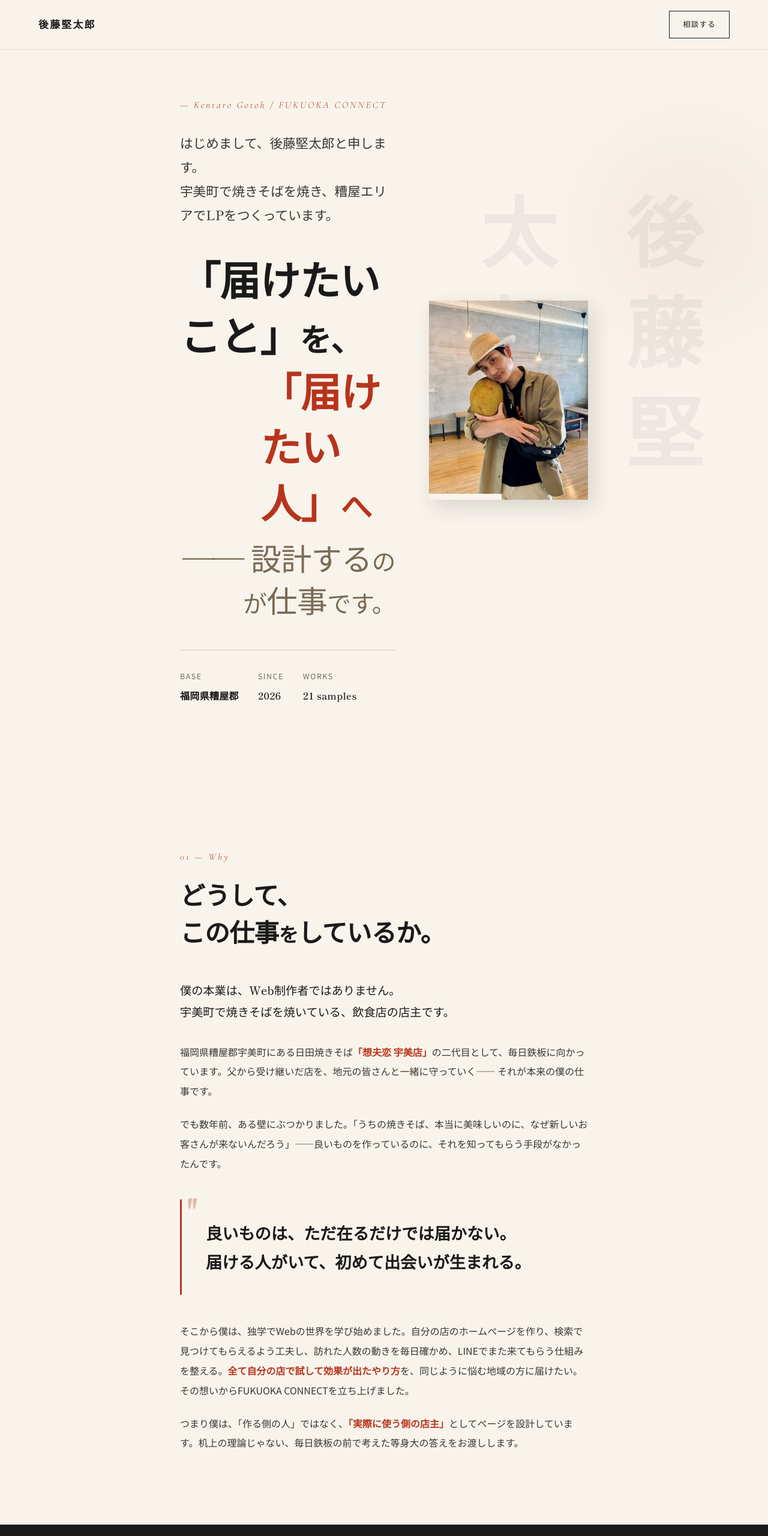
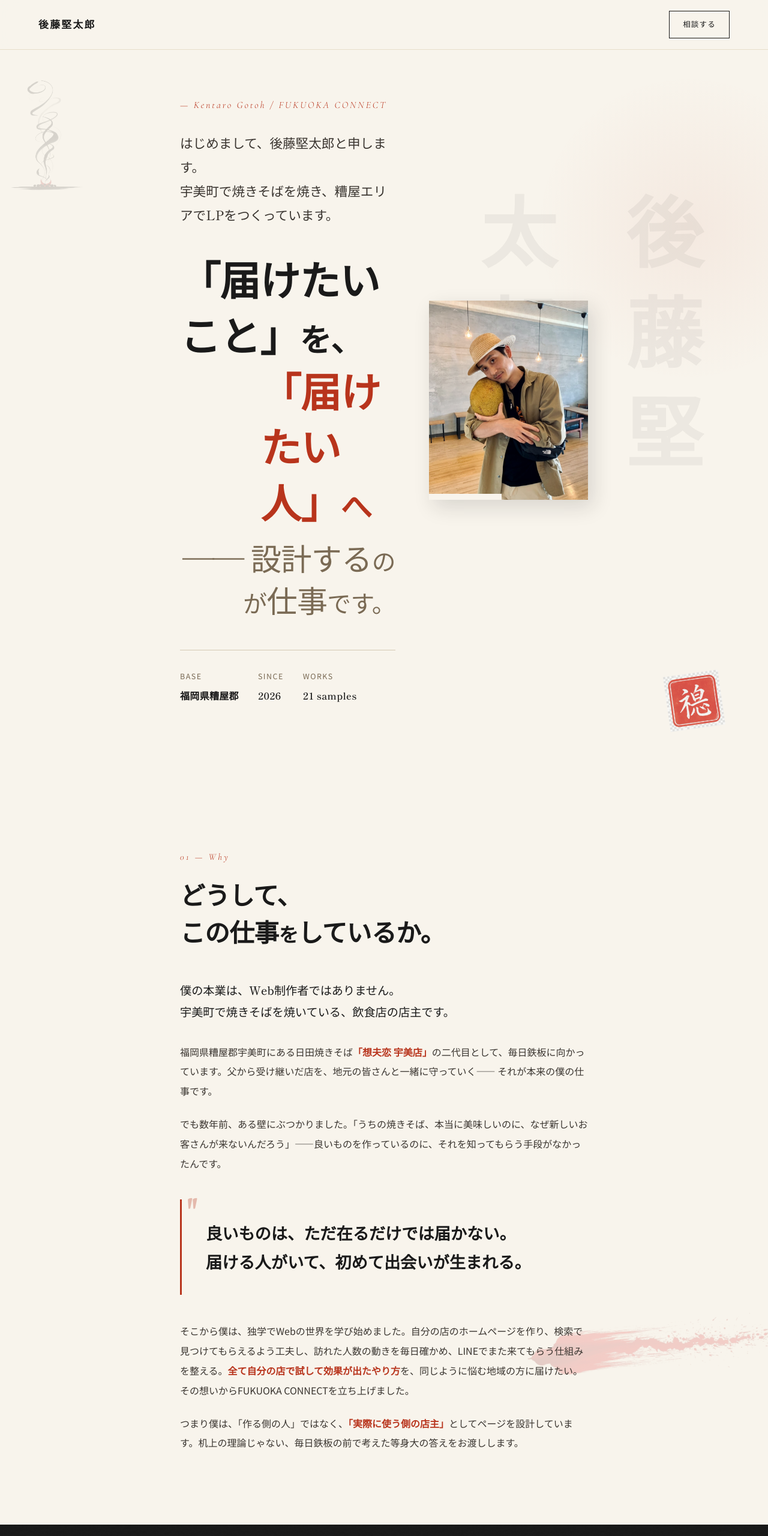
Before and after one commit to fukuoka-connect/gotoh-kentaro, a plain HTML site: page index.html in a window 1280 px wide. Shown: the top 2560 px of the page at 60% size. Drawn offline with nearby package versions, Linux system fonts and the light colour scheme.

Commit message:
装飾素材追加: 水墨・朱印・墨背景で和モダン感を強化
- hero: 水墨の湯気（左上）と朱印（右下）を配置
- why: 朱の筆ストロークを右下に配置
- philosophy: 墨背景テクスチャを黒オーバーレイで合成
- footer: 署名横に朱印を添える
- 全装飾を pointer-events: none で誘導維持、可読性優先

```diff
--- a/index.html
+++ b/index.html
@@ -161,6 +161,28 @@ img { max-width: 100%; height: auto; display: block; }
   height: 520px;
   background: radial-gradient(circle, rgba(184,52,28,0.06), transparent 70%);
   z-index: 0;
+}
+.hero-deco-smoke {
+  position: absolute;
+  top: 80px;
+  left: -60px;
+  width: 280px;
+  opacity: 0.14;
+  mix-blend-mode: multiply;
+  pointer-events: none;
+  user-select: none;
+  z-index: 1;
+}
+.hero-deco-hanko {
+  position: absolute;
+  bottom: 80px;
+  right: 6%;
+  width: 92px;
+  opacity: 0.78;
+  transform: rotate(-8deg);
+  pointer-events: none;
+  user-select: none;
+  z-index: 3;
 }
 .hero-inner {
   position: relative;
@@ -362,10 +384,27 @@ section {
   opacity: 0.3;
   line-height: 1;
 }
+#why { position: relative; overflow: hidden; }
+.why-deco-brush {
+  position: absolute;
+  top: 60%;
+  right: -120px;
+  width: 560px;
+  opacity: 0.16;
+  mix-blend-mode: multiply;
+  pointer-events: none;
+  user-select: none;
+  transform: rotate(-6deg);
+  z-index: 0;
+}
+#why .container { position: relative; z-index: 1; }
 
 /* Philosophy section */
 #philosophy {
-  background: var(--ink);
+  background:
+    linear-gradient(rgba(26,26,26,0.72), rgba(26,26,26,0.88)),
+    url('images/deco-04-sumi-bg.jpg') center/cover no-repeat,
+    var(--ink);
   color: var(--paper);
   padding: 140px 0;
   position: relative;
@@ -943,6 +982,16 @@ footer {
   color: var(--ink);
   letter-spacing: 0.08em;
   margin-bottom: 8px;
+  display: inline-flex;
+  align-items: center;
+  gap: 18px;
+}
+.footer-sig .hanko {
+  width: 48px;
+  height: 48px;
+  opacity: 0.88;
+  transform: rotate(-6deg);
+  user-select: none;
 }
 .footer-sig-en {
   font-family: 'Cormorant Garamond', serif;
@@ -998,6 +1047,10 @@ footer {
 @media (max-width: 768px) {
   .hero { padding: 120px 0 80px; }
   .hero::before { width: 320px; height: 320px; }
+  .hero-deco-smoke { width: 180px; top: 60px; left: -40px; opacity: 0.1; }
+  .hero-deco-hanko { width: 64px; bottom: 24px; right: 6%; }
+  .why-deco-brush { width: 420px; right: -80px; opacity: 0.12; }
+  .footer-sig .hanko { width: 36px; height: 36px; }
   .hero-inner { grid-template-columns: 1fr; gap: 48px; }
   .hero-photo { order: -1; }
   .hero-photo-frame { max-width: 240px; margin: 0 auto; }
@@ -1033,6 +1086,8 @@ footer {
      =========================== -->
 <section class="hero" id="top">
   <div class="hero-name-vertical" aria-hidden="true">後藤堅太郎</div>
+  <img class="hero-deco-smoke" src="images/deco-01-smoke.png" alt="" aria-hidden="true">
+  <img class="hero-deco-hanko" src="images/deco-03-hanko.png" alt="" aria-hidden="true">
   <div class="container hero-inner">
     <div>
       <span class="hero-label">Kentaro Gotoh / FUKUOKA CONNECT</span>
@@ -1070,6 +1125,7 @@ footer {
      WHY
      =========================== -->
 <section id="why">
+  <img class="why-deco-brush" src="images/deco-02-brush.png" alt="" aria-hidden="true">
   <div class="container">
     <span class="sect-num reveal">01 — Why</span>
     <h2 class="sect-title reveal">
@@ -1387,7 +1443,7 @@ footer {
   <div class="container-wide">
     <div class="footer-inner">
       <div>
-        <div class="footer-sig">後藤 堅太郎</div>
+        <div class="footer-sig">後藤 堅太郎<img class="hanko" src="images/deco-03-hanko.png" alt="" aria-hidden="true"></div>
         <div class="footer-sig-en">Kentaro Gotoh</div>
         <div class="footer-meta">
           想夫恋 宇美店 二代目 / FUKUOKA CONNECT 代表<br>
```
Also changed, not shown: images/deco-01-smoke.png (added), images/deco-02-brush.png (added), images/deco-03-hanko.png (added), images/deco-04-sumi-bg.jpg (added).
